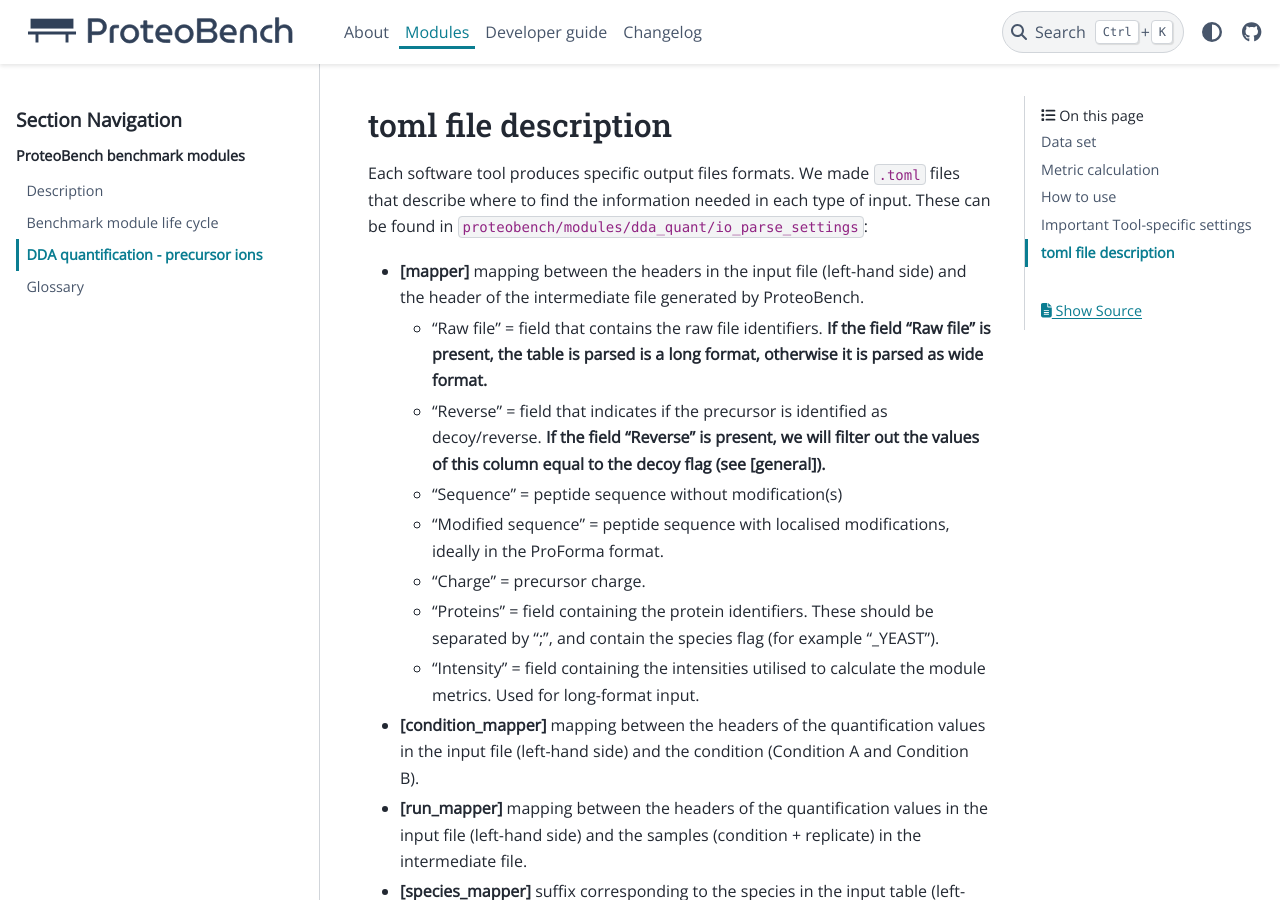
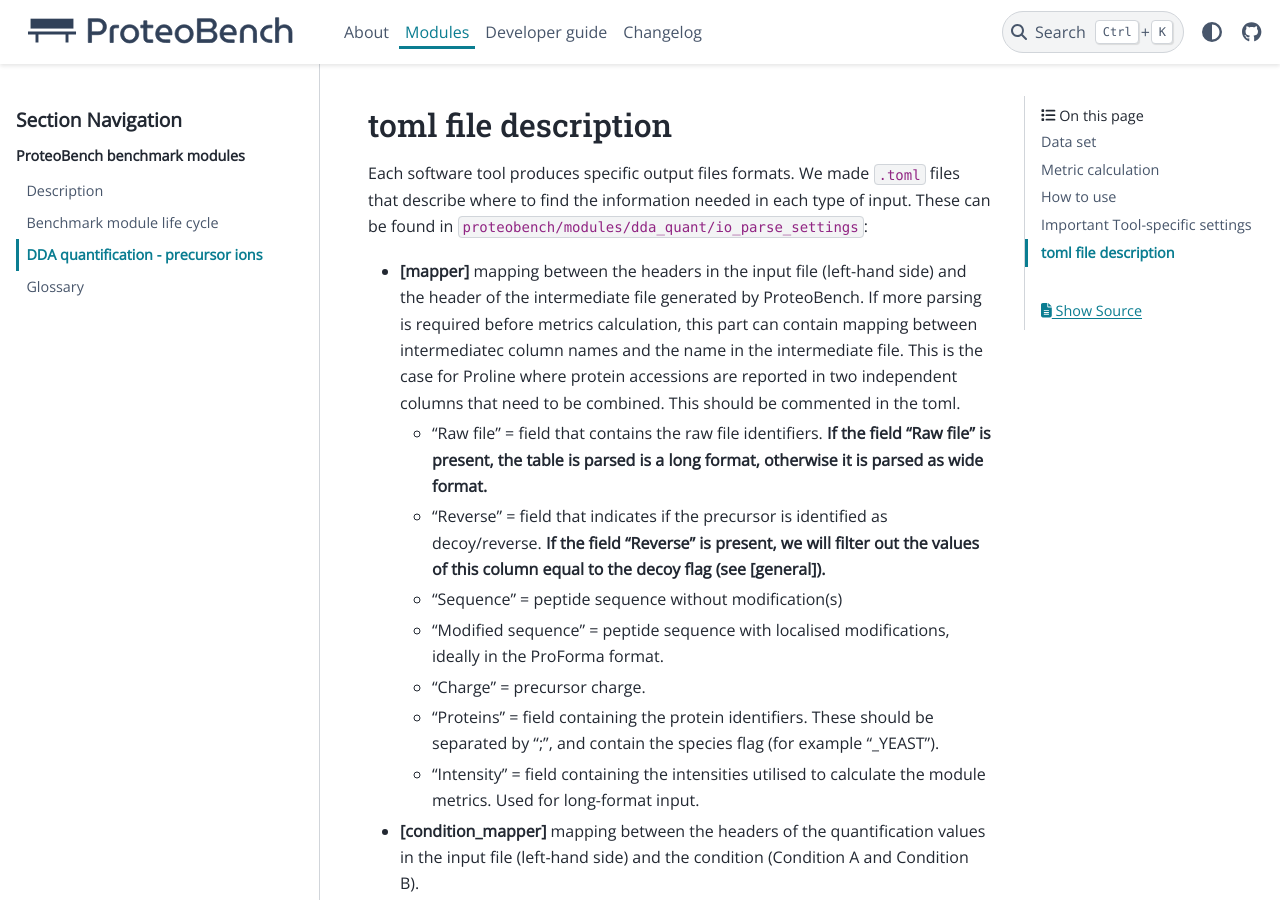
Before and after one commit to Proteobench/ProteoBench, a Sphinx documentation site: the page built from docs/modules/3-DDA-Quantification-ion-level.md, in a window 1280 px wide and 900 px high, scrolled down 5240 px. Built offline with Sphinx 7.4.7 and the PyData theme 0.15.4, drawn with Linux system fonts in a browser that asks for light colours; pages that are not in the unit, such as notebooks, are missing from menus.

Commit message:
amend docs and comment toml

```diff
--- a/docs/modules/3-DDA-Quantification-ion-level.md
+++ b/docs/modules/3-DDA-Quantification-ion-level.md
@@ -106,7 +106,7 @@ the table must not contain non-validated ions. If you have any issue, contact us
 Each software tool produces specific output files formats. We made ``.toml`` files that describe where to find the information needed in each type of input. These can be found in `proteobench/modules/dda_quant/io_parse_settings`:
 
 - **[mapper]**
-mapping between the headers in the input file (left-hand side) and the header of the intermediate file generated by ProteoBench.
+mapping between the headers in the input file (left-hand side) and the header of the intermediate file generated by ProteoBench. If more parsing is required before metrics calculation, this part can contain mapping between intermediatec column names and the name in the intermediate file. This is the case for Proline where protein accessions are reported in two independent columns that need to be combined. This should be commented in the toml.
 
   - "Raw file" = field that contains the raw file identifiers. **If the field "Raw file" is present, the table is parsed is a long format, otherwise it is parsed as wide format.**
 
--- a/proteobench/modules/dda_quant_ion/io_parse_settings/parse_settings_proline.toml
+++ b/proteobench/modules/dda_quant_ion/io_parse_settings/parse_settings_proline.toml
@@ -1,5 +1,5 @@
 [mapper]
-"proteins" = "Proteins"
+"proteins" = "Proteins" # from the intermediate file where "proteins" will contain the concatenation of all accessions from "samesets_accessions" and "subsets_accessions" reported for every ion in Proline input.
 "sequence" = "Sequence"
 "modifications" = "Modifications"
 "master_quant_peptide_ion_charge" = "Charge"
```
